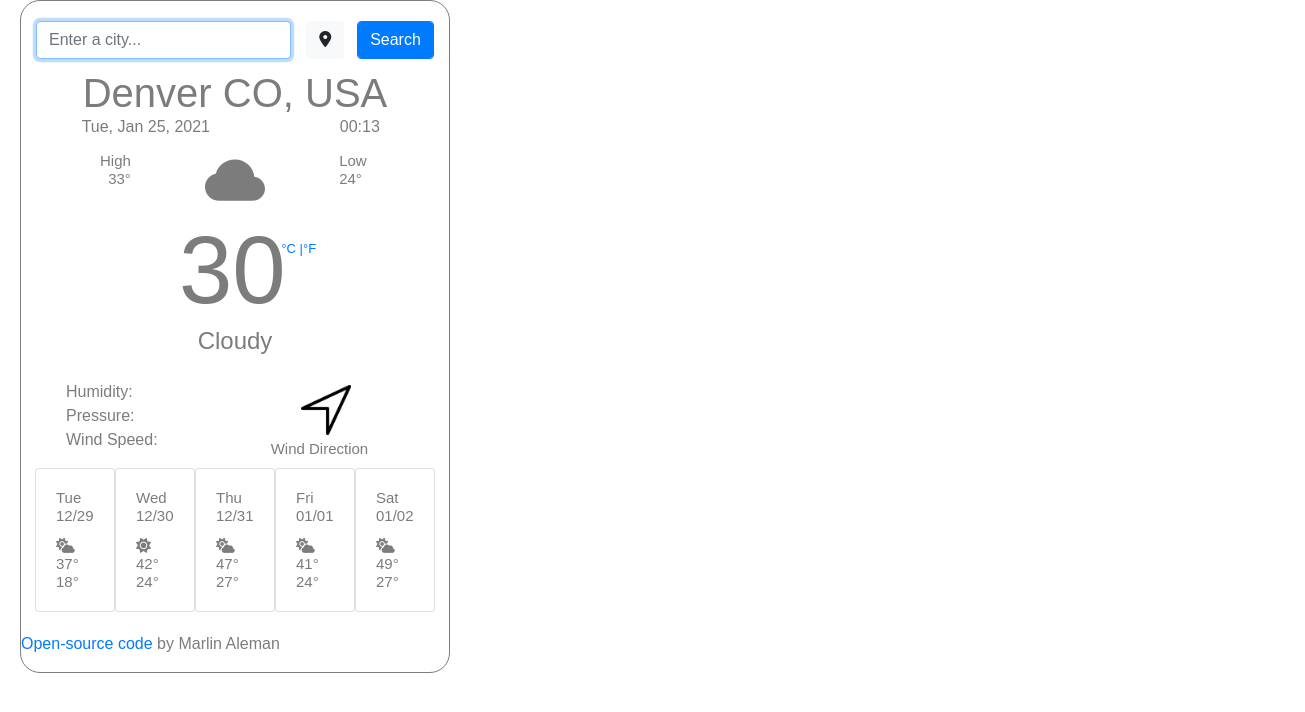
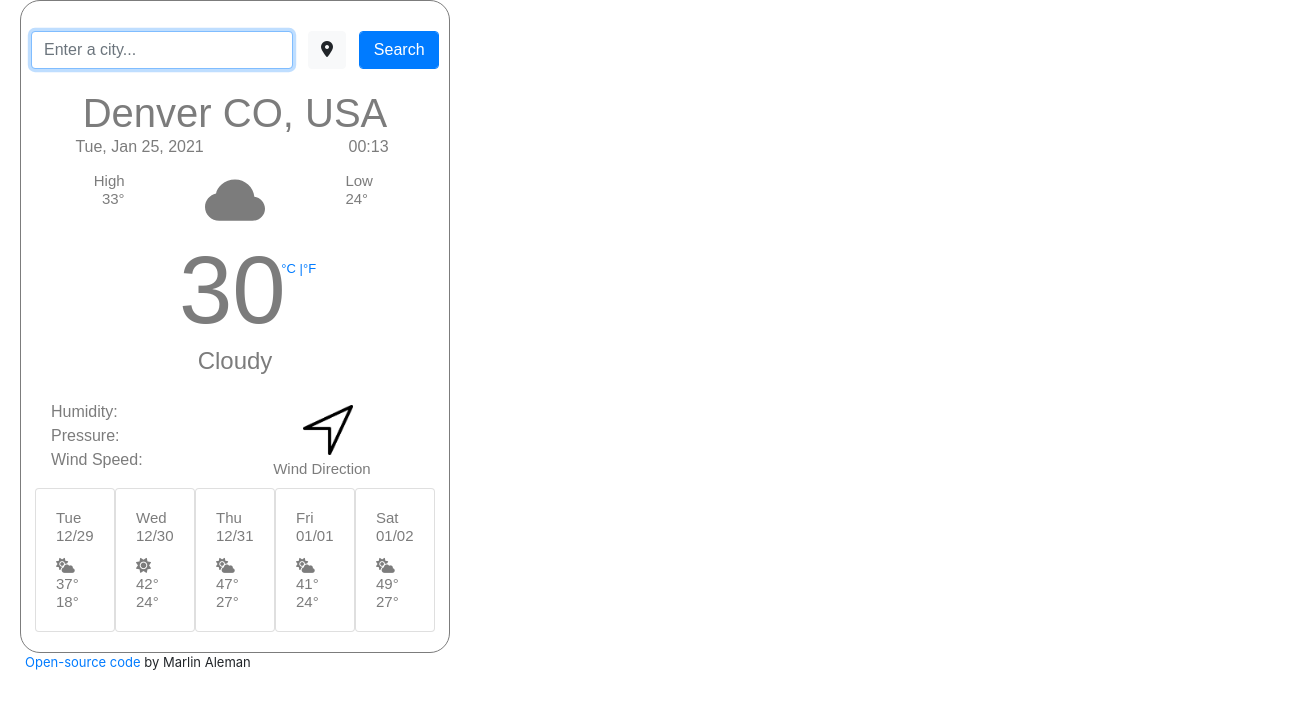
Before and after one commit to Marlieag/weather-app, a website built with Parcel: page index.html in a window 1280 px wide. Shown: the whole page, 1305 px wide, since content can reach past the window. Built offline with nearby package versions, Linux system fonts and the light colour scheme; no server answers.

Commit message:
format edited

```diff
--- a/index.html
+++ b/index.html
@@ -224,7 +224,7 @@
 </div>
 </div>
 
-<p> <a href="https://github.com/Marlieag/weather-app">Open-source code</a> by Marlin Aleman</p>
+<p class="source-code"> <a href="https://github.com/Marlieag/weather-app">Open-source code</a> by Marlin Aleman</p>
     <script src="src/index.js"></script>
   </body>
 </html>
--- a/src/styles.css
+++ b/src/styles.css
@@ -1,4 +1,4 @@
-body {
+.container {
   color: #7c7c7c;
   border: 1px solid;
   border-radius: 20px;
@@ -15,6 +15,7 @@ h1 {
 .search-bar {
   margin-top: 20px;
   margin-bottom: 10px;
+  padding: 10px;
 }
 .col-1 {
   padding: 0%;
@@ -63,3 +64,9 @@ h5 {
 .week {
   margin: 0px 0px 20px;
 }
+
+.source-code {
+  position: relative;
+  left: 25px;
+  font-size: small;
+}
```
